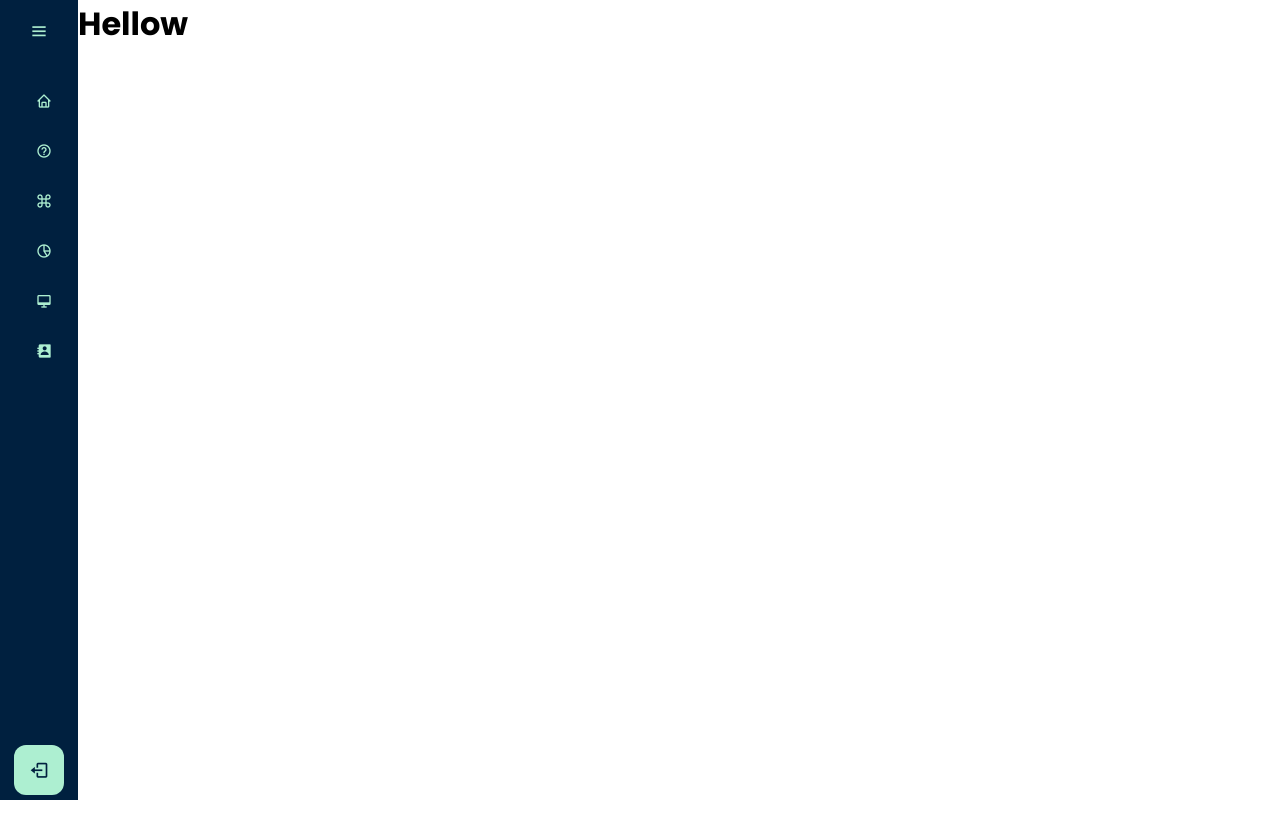
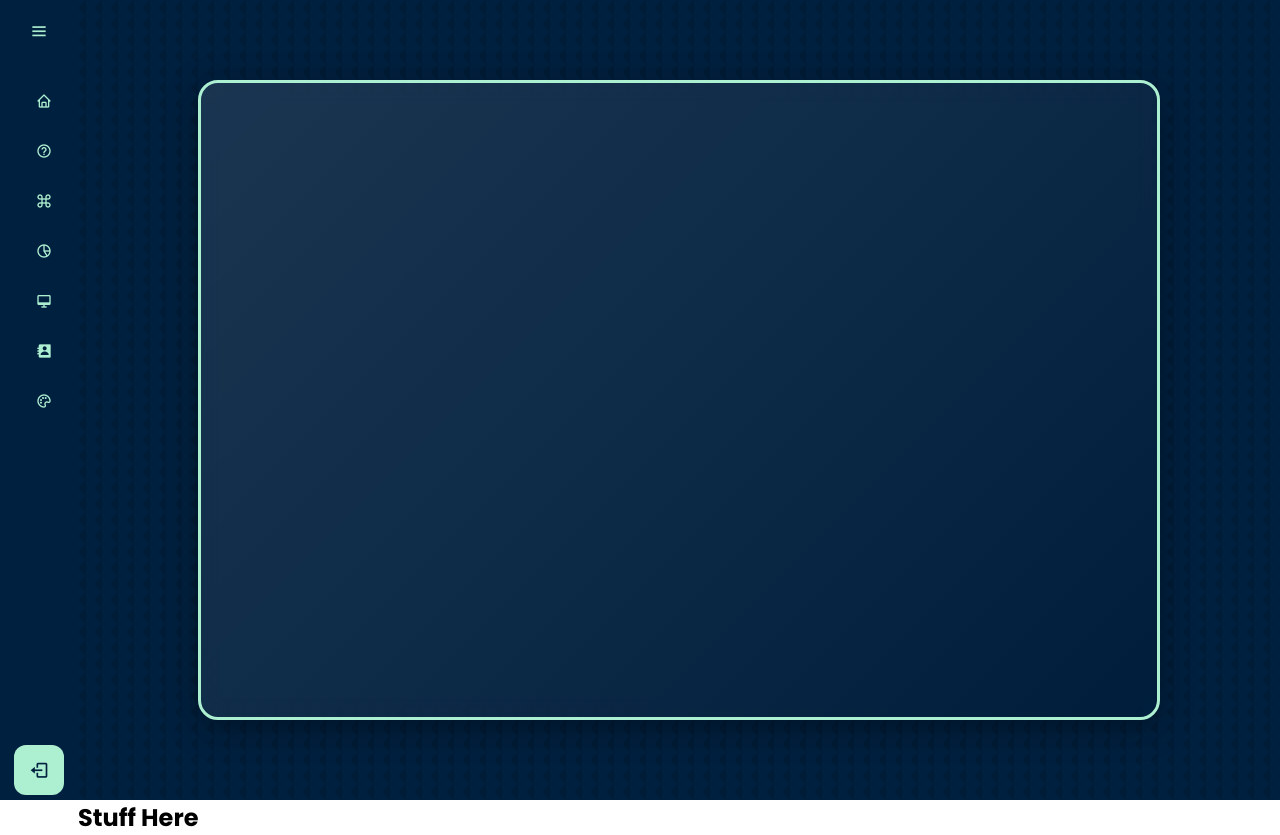
Before and after one commit to Robaplus75/Robel-Portfolio, a React (Vite) app: page / in a window 1280 px wide. Before the commit the page ends 800 px from the top, so only its background shows below. Built offline with nearby package versions, Linux system fonts and the light colour scheme.

Commit message:
added a themeswitcher and a Home component

```diff
--- a/src/Router.jsx
+++ b/src/Router.jsx
@@ -1,5 +1,6 @@
 import { createBrowserRouter, RouterProvider } from 'react-router-dom'
 import NavBar from "./components/NavBar"
+import Content from "./components/Content"
 
 const router = createBrowserRouter([
     {
@@ -7,7 +8,7 @@ const router = createBrowserRouter([
       children: [
           {
             path: '/',
-            element: <h1>Hellow</h1>,
+            element: <Content />,
           },
         ]
     }
--- /dev/null
+++ b/src/components/Content.jsx
@@ -0,0 +1,15 @@
+import "../styles/Content.css"
+import Home from "./Home"
+
+export default function Content(){
+	return (
+		<div className="content">
+			<section className="home-section">
+				<Home />
+			</section>
+			<section>
+				<h1>Stuff Here</h1>
+			</section>
+		</div>
+		)
+}
--- /dev/null
+++ b/src/components/Home.jsx
@@ -0,0 +1,9 @@
+import "../styles/Home.css"
+
+export default function Home(){
+	return (
+		<div className="home">
+			<div className="glass"></div>
+		</div>
+	)
+}
--- a/src/components/NavBar.jsx
+++ b/src/components/NavBar.jsx
@@ -2,6 +2,7 @@ import "../styles/NavBar.css"
 import ProfileImg from '../assets/kakashi.jpg';
 import { Outlet } from 'react-router-dom'
 import { useState } from 'react'
+import ThemeSwitcher from './ThemeSwitcher'
 
 export default function NavBar(){
 
@@ -69,6 +70,8 @@ export default function NavBar(){
             <span className="tooltip">Contact</span>
           </li>
 
+          <ThemeSwitcher />
+
         </ul>
 
         <div className="profile_content">
@@ -85,7 +88,7 @@ export default function NavBar(){
           </div>
         </div>
       </div>
-      <div className="Content">
+      <div className="nav-Content">
         <Outlet />
       </div>
     </>
--- /dev/null
+++ b/src/components/ThemeSwitcher.jsx
@@ -0,0 +1,45 @@
+import { useState } from 'react'
+
+
+const themes = [
+  {
+    '--color1': '#00203FFF',
+    '--color2': '#ADEFD1FF',
+    '--color3': '#ADEFD1FF',
+  },
+  {
+    '--color1': '#101820FF',
+    '--color2': '#FEE715FF',
+    '--color3': '#FEE715FF',
+  },
+  {
+    '--color1': '#422057FF',
+    '--color2': '#FCF951FF',
+    '--color3': '#FCF951FF',
+  },
+];
+
+export default function ThemeSwitcher() {
+  const [currentIndex, setCurrentIndex] = useState(0);
+
+  const toggleTheme = () => {
+    const newIndex = (currentIndex + 1) % themes.length;
+    setCurrentIndex(newIndex);
+
+    const root = document.documentElement;
+    const themeColors = themes[newIndex];
+    Object.keys(themeColors).forEach((key) => {
+      root.style.setProperty(key, themeColors[key]);
+    });
+  };
+
+  return (
+  		<li onClick={toggleTheme}>
+            <a href="#">
+              <i class='bx bx-palette' ></i>
+              <span className="links_name">Theme</span>
+            </a>
+            <span className="tooltip">Theme</span>
+         </li>
+  );
+}
--- /dev/null
+++ b/src/styles/Content.css
@@ -0,0 +1,9 @@
+.content{
+	overflow: scroll;
+}
+.home-section{
+	height: 100vh;
+	width: 100%;
+	background-image: url(../assets/bg-texture2.png);
+	background-color: var(--color1);
+}
--- /dev/null
+++ b/src/styles/Home.css
@@ -0,0 +1,20 @@
+.home {
+	display: flex;
+	justify-content: center;
+	align-items: center;
+	width: 100%;
+	height: 100%;
+	position: relative; /* Ensure the home class has a positioning context */
+	z-index: 0;
+}
+
+.glass{
+	width: 80%;
+	height: 80%;
+	background: linear-gradient(135deg, rgba(255, 255, 255, 0.1), rgba(255, 255, 255, 0));
+	backdrop-filter: blur(10px);
+	-webkit-backdrop-filter: blur(10px);
+	border-radius: 20px;
+	border: 3px solid var(--color3);
+	box-shadow: 0 8px 32px 0 rgba(0, 0, 0, 0.37);
+}
--- a/src/styles/NavBar.css
+++ b/src/styles/NavBar.css
@@ -7,6 +7,7 @@
 	background-color: var(--color1);
 	padding: 6px 14px;
 	transition: all 0.5s ease;
+	z-index: 2;
 }
 
 .sidebar.active{
@@ -76,7 +77,7 @@
 	border-radius: 6px;
 	height: 35px;
 	width: 122px;
-	background: var(--color2);
+	background-color: var(--color2);
 	line-height: 35px;
 	text-align: center;
 	box-shadow: 0 5px 10px rgba(0,0,0,0.2);
@@ -84,6 +85,7 @@
 	opacity: 0;
 	pointer-events: none;
 	display: block;
+	z-index: 100;
 }
 
 .sidebar.active ul li .tooltip{
@@ -94,6 +96,7 @@
 	transition: all 0.5s ease;
 	opacity: 1;
 	top: 50%;
+	z-index: 10;
 }
 
 .sidebar ul li a{
@@ -109,6 +112,7 @@
 .sidebar ul li a:hover{
 	background: var(--color2);
 	color: var(--color1);
+	z-index: 10;
 }
 
 .sidebar ul li i{
@@ -148,6 +152,7 @@
 .sidebar.active .profile_content .profile{
 	background: var(--color3);
 	color: var(--color1);
+	border: 2px solid var(--color1);
 }
 
 .profile_content .profile .profile_details{
@@ -201,15 +206,16 @@
 	background: none
 }
 
-.Content{
-	position: absolute;
+.nav-Content{
+	position: relative;
 	height: 100%;
 	width: calc(100% - var(--width-sidebar-deactivated));
 	left: var(--width-sidebar-deactivated);
 	transition: all 0.5s ease;
+	z-index: 0;
 }
 
-.sidebar.active ~ .Content{
+.sidebar.active ~ .nav-Content{
 	width: calc(100% - var(--width-sidebar));
 	left: var(--width-sidebar);
 }
--- a/src/styles/main.css
+++ b/src/styles/main.css
@@ -31,6 +31,4 @@ body{
 	position: relative;
 	min-height: 100vh;
 	width: 100%;
-	overflow: hidden;
-
 }
```
Also changed, not shown: src/assets/bg-texture.png (added), src/assets/bg-texture2.png (added).
